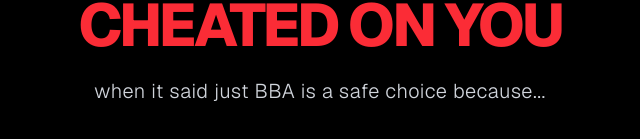
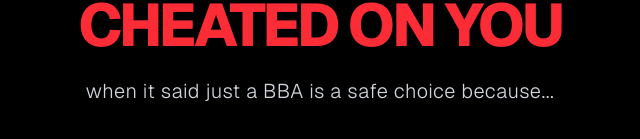
Before and after one commit to jaysahastrabudhe/le-cheated-campaign, a Next.js app: page / in a window 1280 px wide. Shown: the part 373-512 px from the top of the page, without its empty margins (320-960 px from the left). Built offline with nearby package versions, Linux system fonts and the light colour scheme.

Commit message:
copy: update subline text to say 'just a BBA'

```diff
--- a/src/app/page.tsx
+++ b/src/app/page.tsx
@@ -393,7 +393,7 @@
                 ref={introLine3Ref}
                 className="text-base md:text-xl text-gray-300 font-light tracking-wide leading-relaxed"
               >
-                when it said just BBA is a safe choice because...
+                when it said just a BBA is a safe choice because...
               </h3>
             </div>
           ) : (
```
